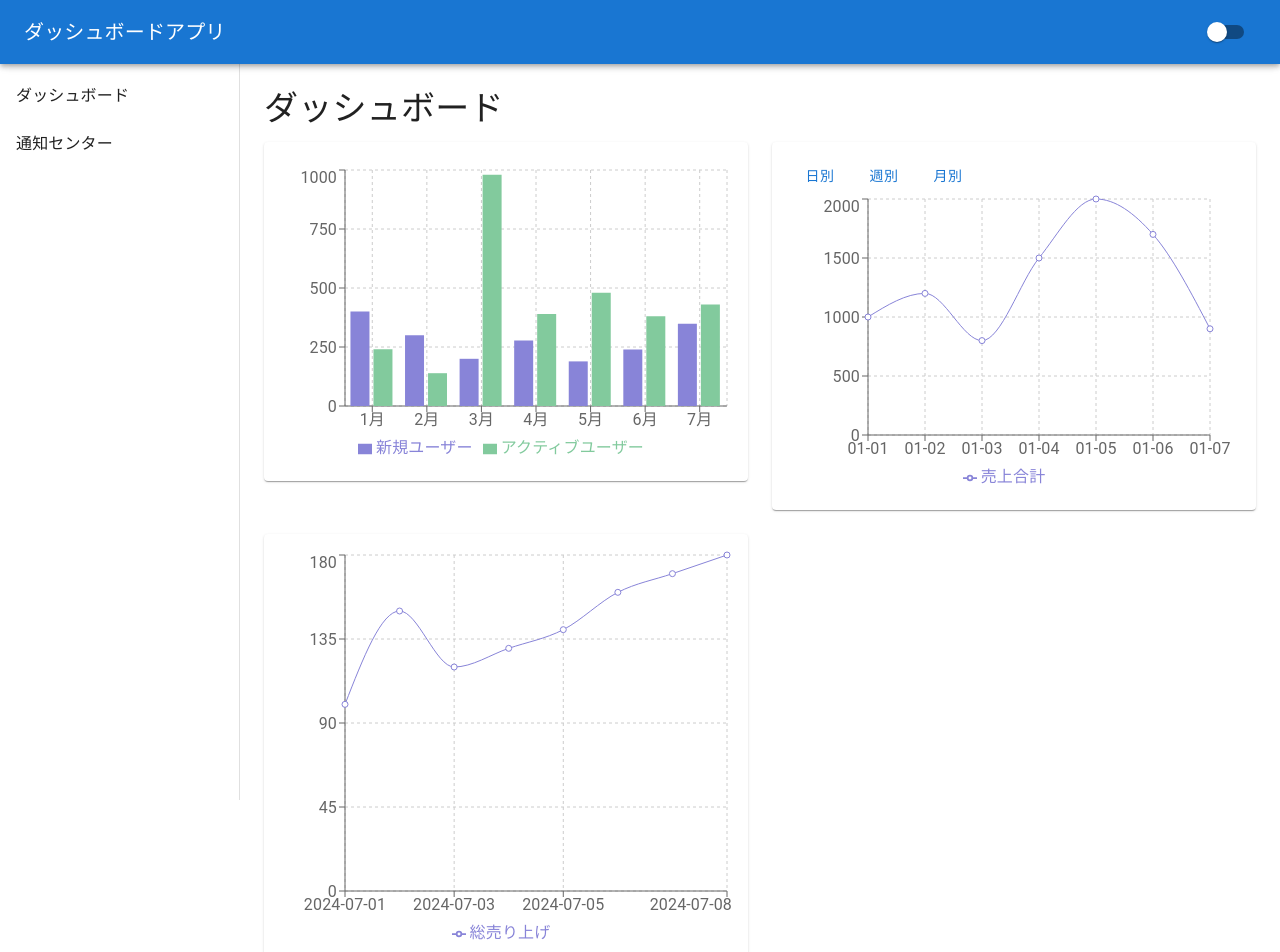
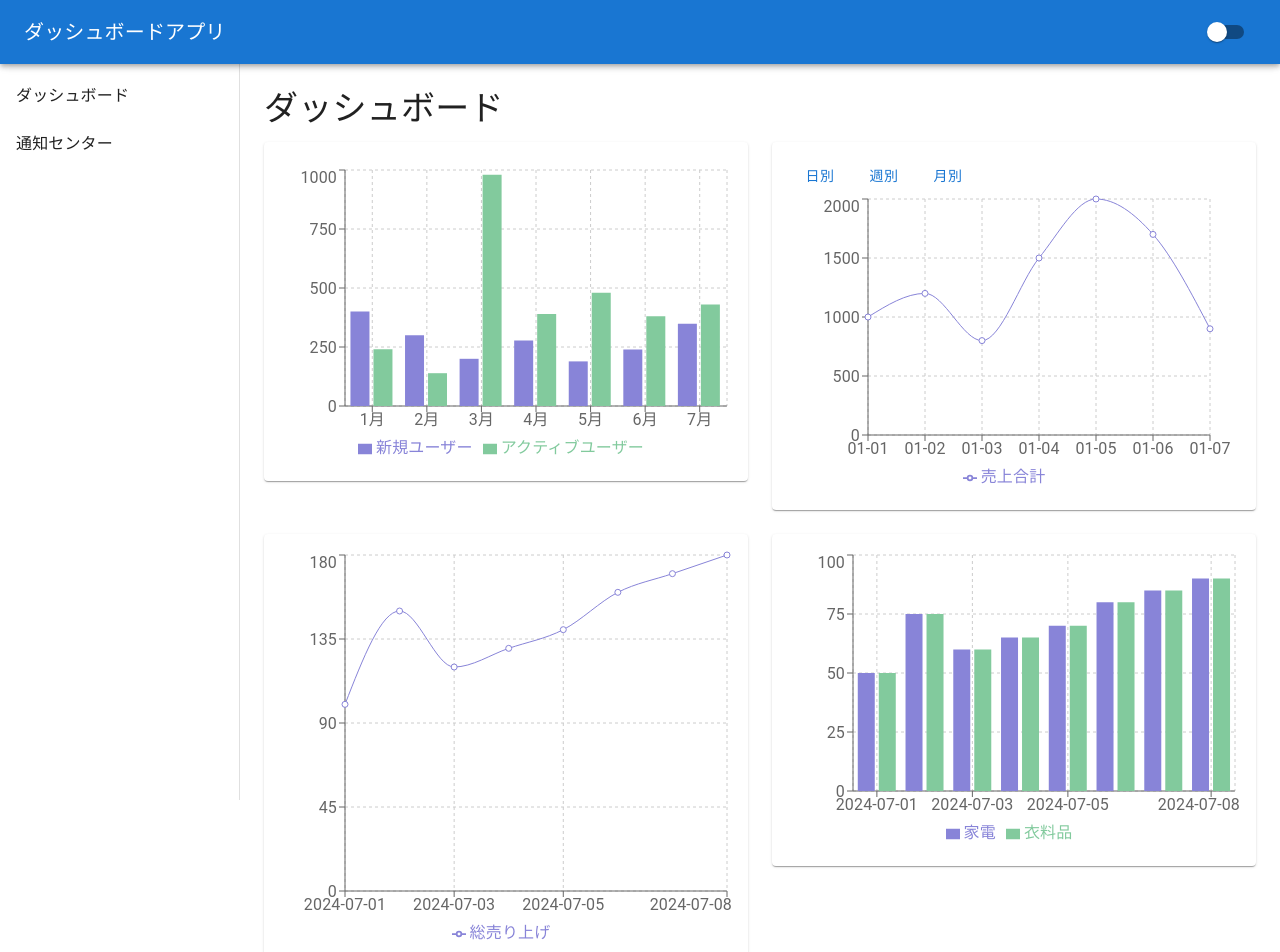
Before and after one commit to FOXHOUND-Ogasawara/dashboard-app, a React (Vite) app: page / in a window 1280 px wide. Shown: the top 952 px of the page. Built offline with nearby package versions, Linux system fonts and the light colour scheme.

Commit message:
追加実装2

```diff
--- /dev/null
+++ b/src/components/CategorySales.tsx
@@ -0,0 +1,32 @@
+import React from "react";
+import { categorySalesData } from "../data/newSalesData";
+import {
+    BarChart,
+    Bar,
+  XAxis,
+  YAxis,
+  CartesianGrid,
+  Legend,
+  Tooltip,
+  ResponsiveContainer,
+} from "recharts";
+
+const CategorySales: React.FC = () => {
+  return (
+    <>
+      <ResponsiveContainer width="100%" height={300}>
+            <BarChart width={730} height={250} data={categorySalesData}>
+              <CartesianGrid strokeDasharray="3 3" />
+              <XAxis dataKey="date" />
+              <YAxis />
+              <Tooltip />
+              <Legend />
+              <Bar dataKey="categorySales.electronics" fill="#8884d8" name={"家電"} />
+              <Bar dataKey="categorySales.electronics" fill="#82ca9d" name={"衣料品"} />
+            </BarChart>
+          </ResponsiveContainer>
+    </>
+  );
+};
+
+export default CategorySales;
--- a/src/pages/Dashboard.tsx
+++ b/src/pages/Dashboard.tsx
@@ -3,6 +3,7 @@ import React from 'react';
 import UserStatsChart from '../components/UserStatsChart';
 import SalesChart from '../components/SalesChart';
 import RevenueSales from '../components/RevenueSales';
+import CategorySales from '../components/CategorySales';
 
 const Dashboard: React.FC = () => {
   return (
@@ -32,6 +33,12 @@ const Dashboard: React.FC = () => {
             <RevenueSales />
           </Paper>
         </Grid>
+
+        <Grid item xs={12} md={6}>
+          <Paper sx={{ p: 2 }}>
+            <CategorySales />
+          </Paper>
+        </Grid>
       </Grid>
     </div>
   );
```
